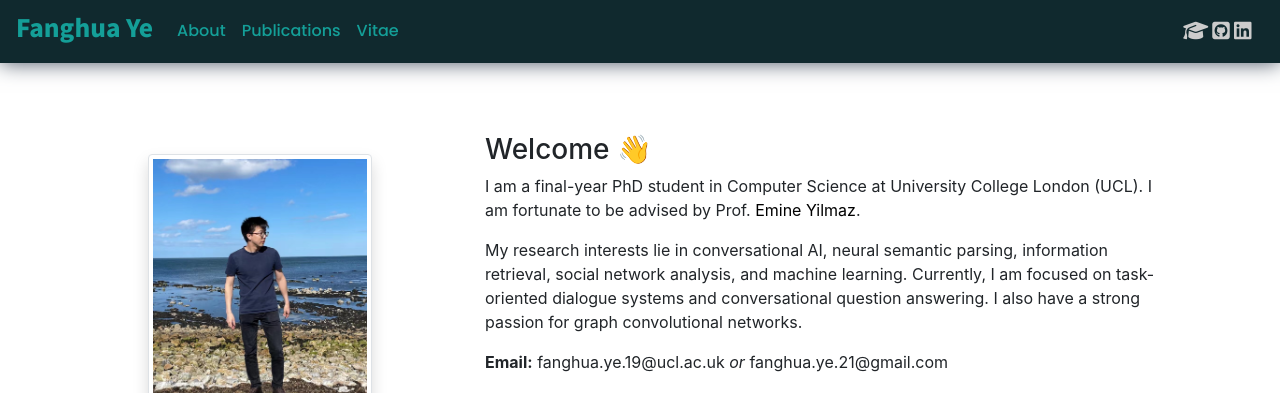
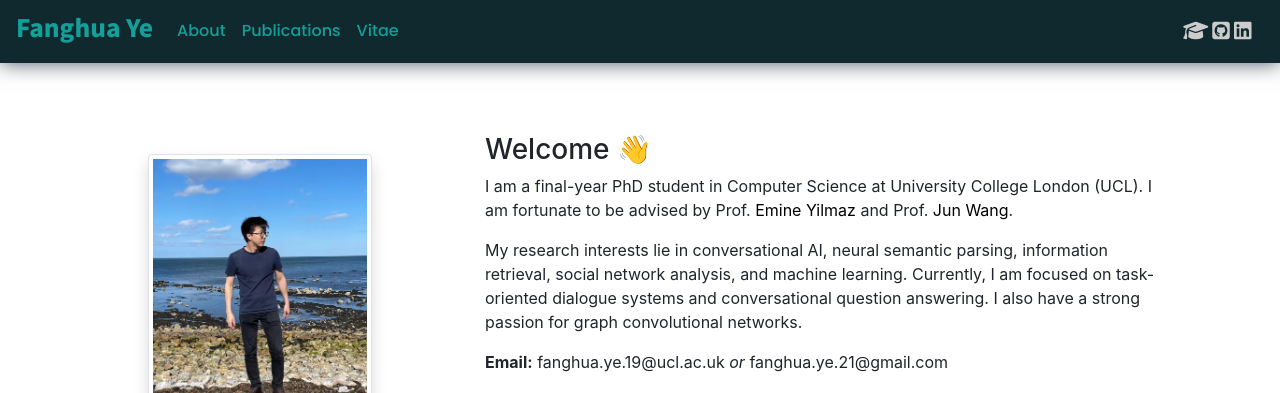
Before and after one commit to smartyfh/marvelous-mars-26de4, a Jekyll site: the page built from index.md, in a window 1280 px wide. Shown: the top 393 px of the page. Built offline with Jekyll 4.4.1, drawn with Linux system fonts in a browser that asks for light colours; nearby versions of some CDN libraries; comment, search, counter and statistics services are not loaded; our own code applies the rules of GitHub Pages for plain Markdown files.

Commit message:
Update index.md

```diff
--- a/index.md
+++ b/index.md
@@ -4,7 +4,7 @@ title:
 date: 2021-02-09
 ---
 ### Welcome 👋
-I am a final-year PhD student in Computer Science at University College London (UCL). I am fortunate to be advised by Prof. [Emine Yilmaz](https://scholar.google.com/citations?user=ocmAN4YAAAAJ&hl=en).
+I am a final-year PhD student in Computer Science at University College London (UCL). I am fortunate to be advised by Prof. [Emine Yilmaz](https://scholar.google.com/citations?user=ocmAN4YAAAAJ&hl=en) and Prof. [Jun Wang](https://scholar.google.com/citations?user=wIE1tY4AAAAJ&hl=en).
 
 My research interests lie in conversational AI, neural semantic parsing, information retrieval, social network analysis, and machine learning. Currently, I am focused on task-oriented dialogue systems and conversational question answering. I also have a strong passion for graph convolutional networks.
 
```
